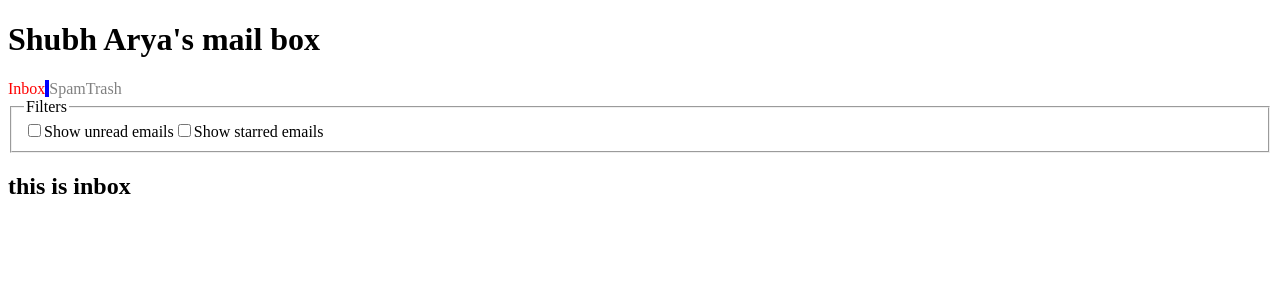
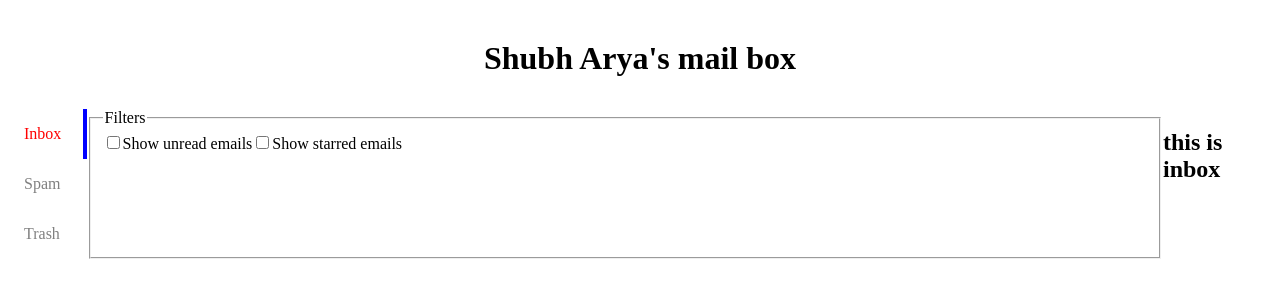
Before and after one commit to shubh-37/email-box, a React (Vite) app: page / in a window 1280 px wide. Shown: the top 300 px of the page. Built offline with nearby package versions, Linux system fonts and the light colour scheme.

Commit message:
styled side bar and aligned components using flex

```diff
--- a/src/App.css
+++ b/src/App.css
@@ -0,0 +1,37 @@
+#root{
+  display: flex;
+  flex-direction: column;
+  /* align-items: center; */
+  /* height: 100vh; */
+}
+.heading{
+  text-align: center;
+  margin: 2rem;
+  /* align-self: flex-start; */
+}
+.parent{
+  display: flex;
+}
+.side-bar{
+  display: flex;
+  flex-direction: column;
+  width: 7%;
+}
+
+.nav-link{
+  padding: 1rem;
+  /* border: 1px solid black; */
+}
+
+.test{
+  margin: 1rem;
+  width: 93%;
+}
+
+.filter-box{
+  width: 93%;
+  /* padding-block-start: 0em;
+  padding-inline-start: 0em;
+  padding-inline-end: 0em;
+  padding-block-end: 0em; */
+}
```
